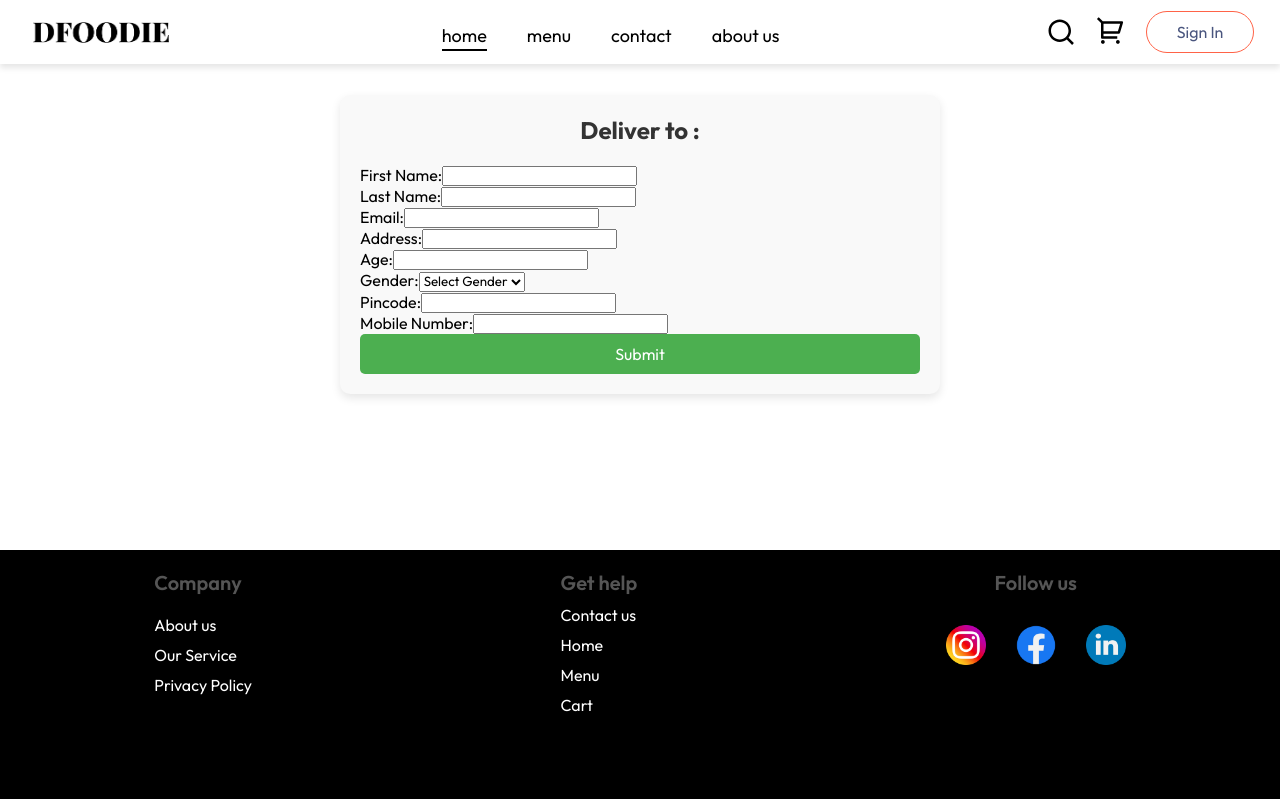
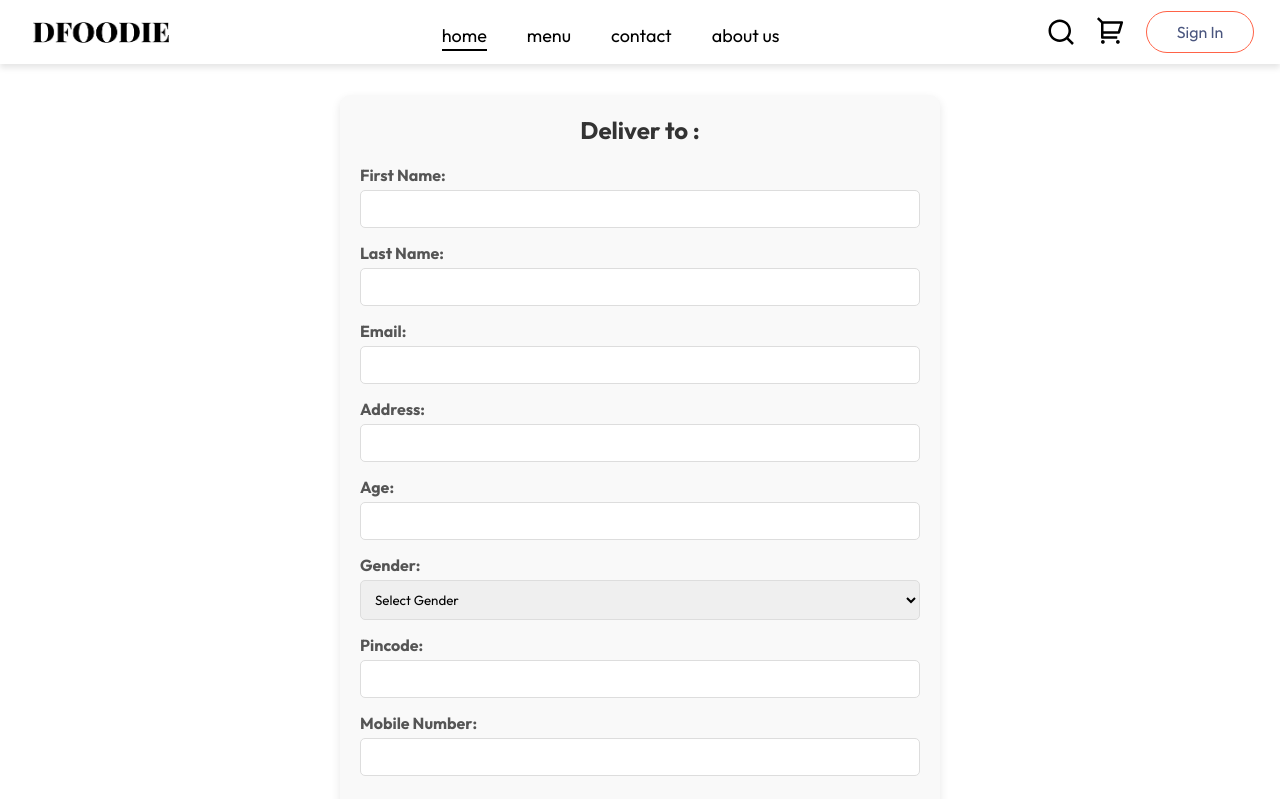
Before and after one commit to Dhiwahar16/DFOODIE, a React (Vite) app in the folder Frontend-react/DFOODIE/: page /Delivery in a window 1280 px wide. Shown: the top 799 px of the page. Built offline with nearby package versions, Linux system fonts and the light colour scheme.

Commit message:
added css for form

```diff
--- a/Frontend-react/DFOODIE/src/pages/Delivery/Delivery.css
+++ b/Frontend-react/DFOODIE/src/pages/Delivery/Delivery.css
@@ -1,11 +1,10 @@
 .delivery {
   max-width: 600px;
-    margin: 40px auto;
+  margin: 95px auto 40px;
   padding: 20px;
   background: #f9f9f9;
   border-radius: 10px;
   box-shadow: 0 4px 10px rgba(0, 0, 0, 0.1);
-    margin-top: 95px;
 }
 
 h1 {
@@ -15,47 +14,52 @@
   color: #333;
 }
 
-  .form-group {
-    margin-bottom: 15px;
+form {
+  display: flex;
+  flex-direction: column;
+  gap: 15px;
 }
 
-  .form-group label {
-    display: block;
-    margin-bottom: 5px;
-    font-weight: bold;
+form div {
+  display: flex;
+  flex-direction: column;
 }
 
-  .form-group input {
-    width: 100%;
+form label {
+  font-weight: bold;
+  margin-bottom: 5px;
+  color: #555;
+}
+
+form input,
+form select {
   padding: 10px;
   border: 1px solid #ddd;
   border-radius: 5px;
-  }
-  .form-gender {
-    display: flex;
-    flex-direction: row;
-    justify-content:start;
-    gap: 30px;
-  }
-  .form-gender-m {
-    display: flex;
-    flex-direction: row;
-    justify-content:start;
-    gap: 5px;
+  outline: none;
 }
 
-  .sub-btn {
+form input:focus,
+form select:focus {
+  border-color: #4caf50;
+}
+
+.sub-btn,
+.next-btn {
   width: 100%;
-    padding: 10px;
+  padding: 12px;
+  font-size: 16px;
+  font-weight: bold;
+  color: white;
   background-color: #4caf50;
-    color: white;
   border: none;
   border-radius: 5px;
-    font-size: 16px;
   cursor: pointer;
+  margin-top: 10px;
 }
 
-  .sub-btn:hover {
+.sub-btn:hover,
+.next-btn:hover {
   background-color: #45a049;
 }
 
@@ -63,17 +67,17 @@
   color: red;
   font-size: 12px;
 }
-  .next-btn {
-    width: 100%;
-    padding: 10px;
-    background-color: #4caf50;
-    color: white;
-    border: none;
-    border-radius: 5px;
-    font-size: 16px;
-    cursor: pointer;
-    margin-top: 10px;
+
+.form-gender {
+  display: flex;
+  flex-direction: row;
+  justify-content: start;
+  gap: 30px;
 }
-  .next-btn:hover {
-    background-color: #45a049;
+
+.form-gender-m {
+  display: flex;
+  flex-direction: row;
+  justify-content: start;
+  gap: 5px;
 }
```
Lines whose indentation alone changed are shown as unchanged.
